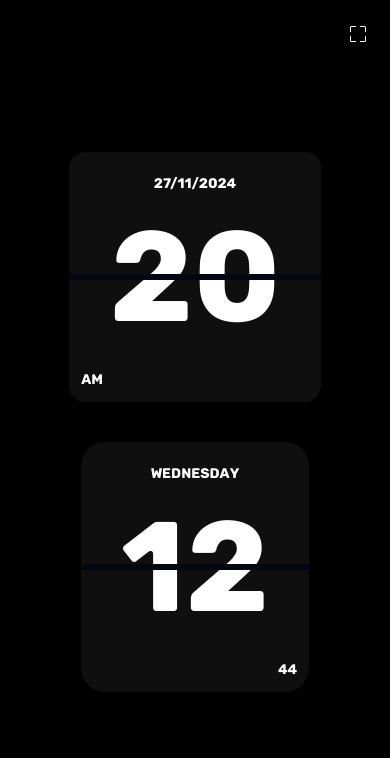
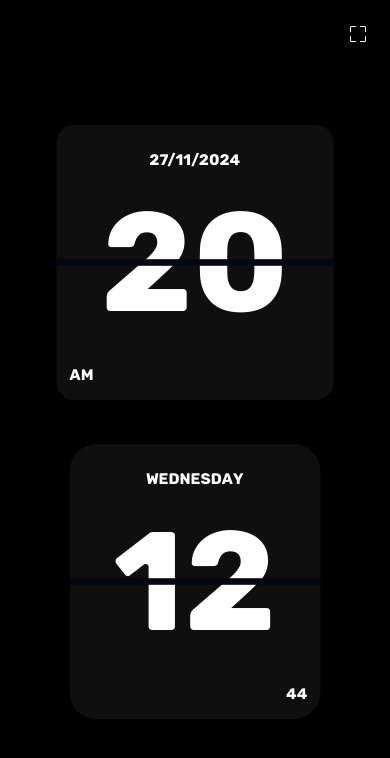
Before and after one commit to Edgarmejiav/time-clock, an Astro site: page / in a window 390 px wide. Built offline with nearby package versions, Linux system fonts and the light colour scheme; Astro itself is replaced by a stand-in of ours; a web font is replaced by a local one.

Commit message:
✨:  mobile

```diff
--- a/src/components/Timeclock.astro
+++ b/src/components/Timeclock.astro
@@ -11,7 +11,7 @@ select-none
     h-screen flex items-center justify-center
     text-white ">
 
-    <div id="timeClock" class="gap-10  flex md:flex-row flex-col md:text-[350px] text-9xl items-center">
+    <div id="timeClock" class=" scale-110 gap-10  flex md:flex-row flex-col md:text-[350px] text-9xl items-center">
         <div class="md:h-[450px] md:w-[450px] w-auto h-[250px] flex items-center justify-center bg-[#0F0F0F] px-10 rounded-2xl relative">
             <div id="date" class="md:text-2xl text-sm w-auto absolute top-3 transform translate-y-1/2"></div>
             <div class="bg-gray-950 absolute w-[-webkit-fill-available] h-1.5  z-10 "></div>
```
